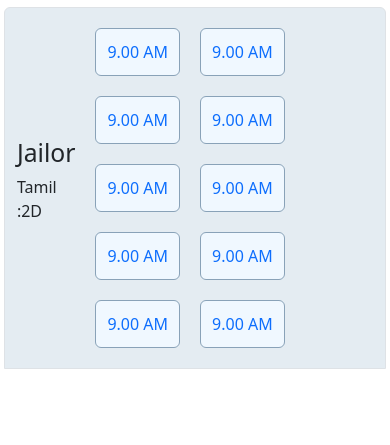
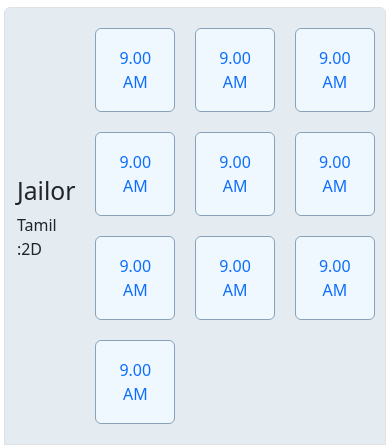
Before and after one commit to THN-SWE/cinema-ticket-booking, a plain HTML site: page index.html in a window 390 px wide. Shown: the part 503-948 px from the top of the page. Before the commit the page ends 872 px from the top, so only its background shows below. Drawn offline with nearby package versions, Linux system fonts and the light colour scheme.

Commit message:
second commit. tried to make little responsive

```diff
--- a/index.html
+++ b/index.html
@@ -56,8 +56,8 @@
       </div>
       <!-- date picker end  -->
     </div>
-    <div class="container-fluid rounded-top border body d-flex">
-      <div class="  movie_name flex-grow-1"><h2>Jailor</h2> <p>Tamil :2D</p></div>
+    <div class="container-fluid rounded-top border body  ">
+      <div class="  movie_name  "><h2>Jailor</h2> <p>Tamil :2D</p></div>
       <div class="  show_times ">
         <div class="rounded"><button class="btn "><a href="#">9.00 AM</a></button></div>
         <div class="rounded"><button class="btn "><a href="#">9.00 AM</a></button></div>
--- a/style.css
+++ b/style.css
@@ -61,6 +61,8 @@
   }
 
   .body{
+    display: flex;
+    justify-content: space-between;
     background-color: rgb(228, 236, 242);
     margin-top:10px;
     max-width: 98%;
@@ -80,11 +82,13 @@
   }
 
   .show_times {
-    display: flex;
-    flex-wrap: wrap;
-    justify-content:start;
+    display: grid;
+    grid-template-columns: repeat(4, 1fr);
+    justify-content:center;
     margin: 10px;
+
   }
+
 
 
 
@@ -111,10 +115,19 @@
   /* padding: 10px; */
   margin: 10px;
   }
-  .show_times div button{
+  /* .show_times div button{
     padding: 0;
-  }
+  } */
 
   .show_times div button a{
     text-decoration: none;
   }
+
+  @media (max-width:500px){
+    .show_times {
+
+        grid-template-columns: repeat(3, 1fr);
+
+
+      }
+  }
```
